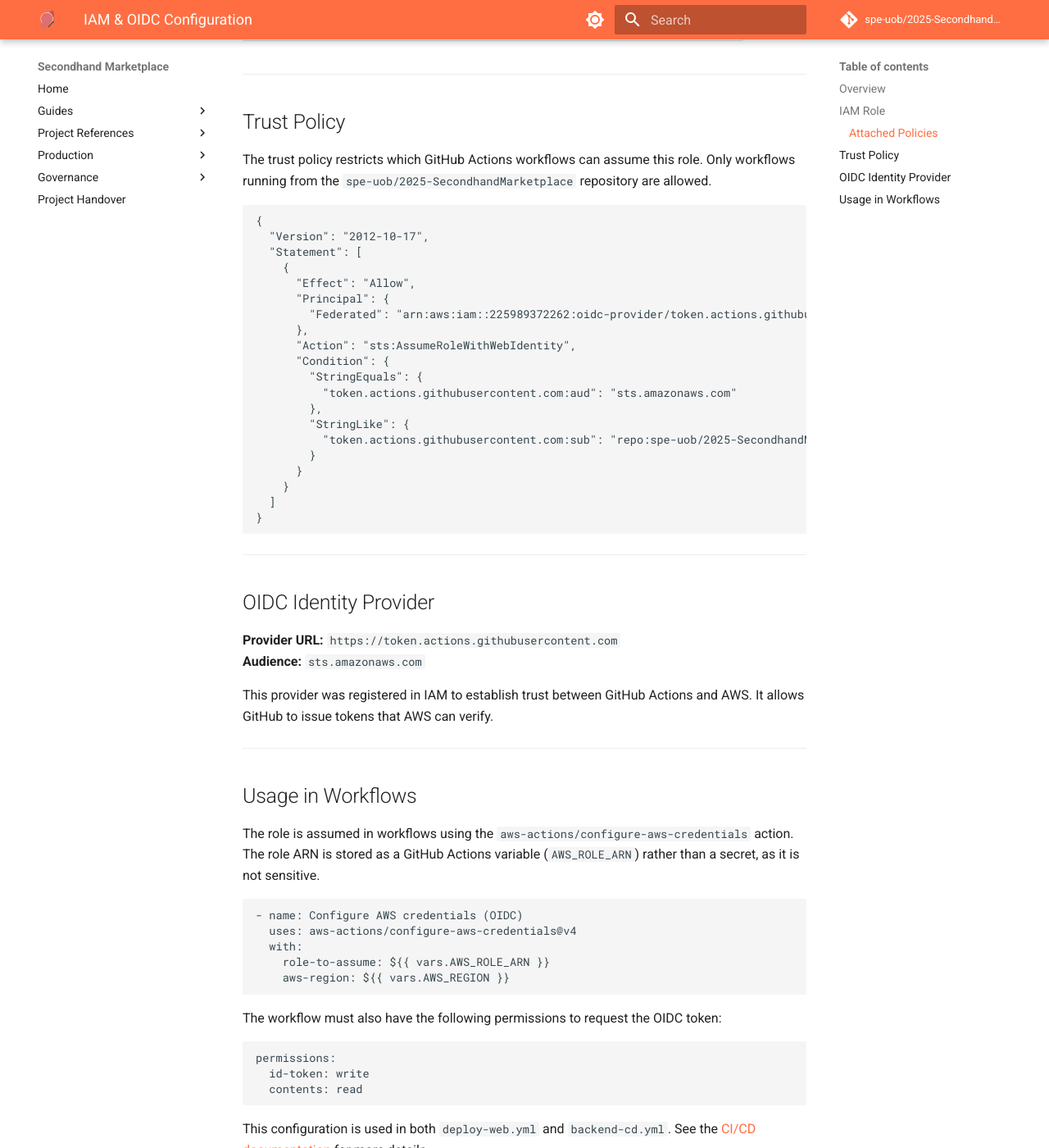
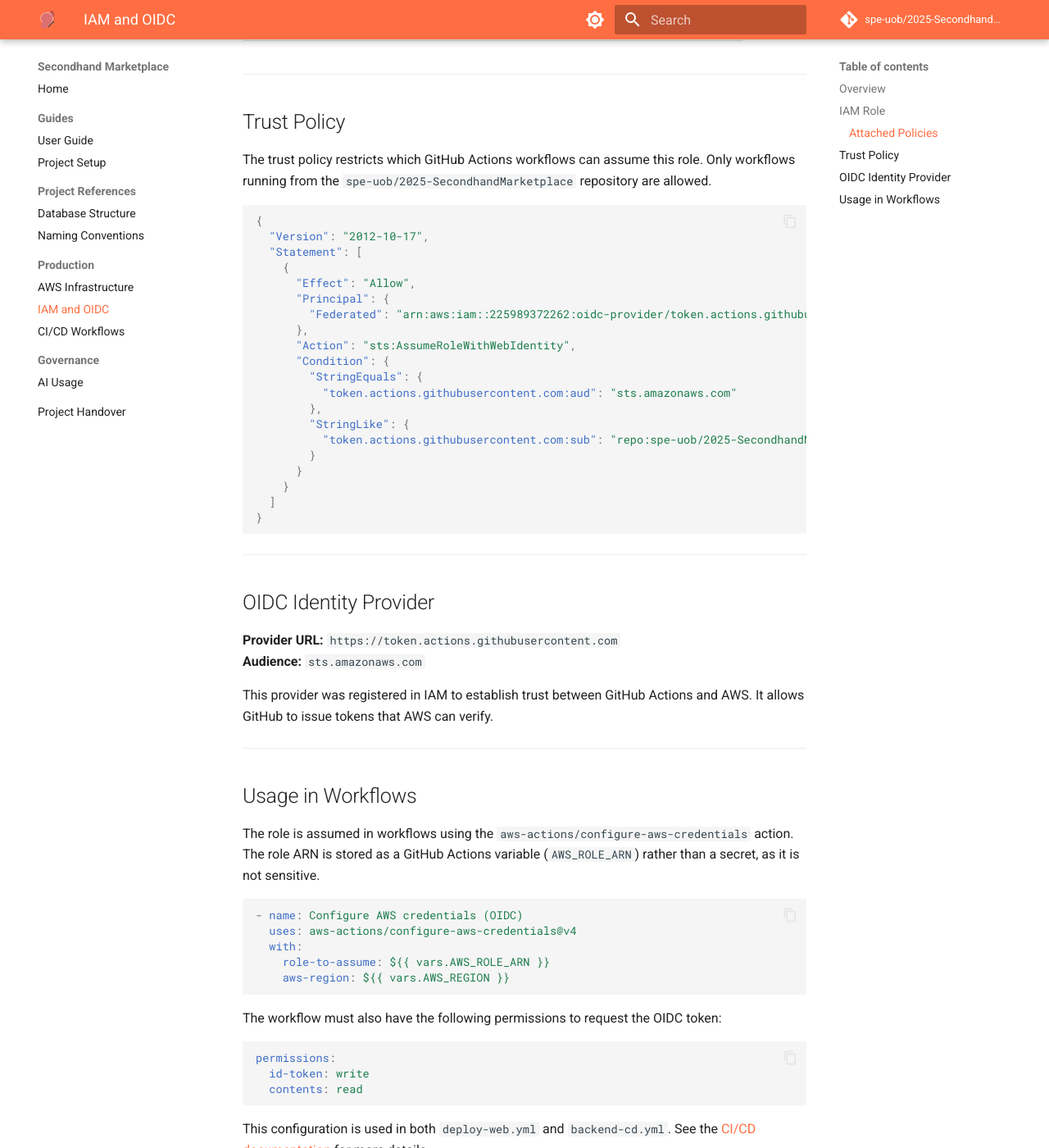
Before and after one commit to Ewan-Friend/Secondhand-Marketplace, an MkDocs documentation site: the page built from docs/aws/iam-oidc.md, in a window 1280 px wide and 1400 px high, scrolled down 926 px. Shown: the whole window at 82% size. Built offline with MkDocs 1.6.1 and Material for MkDocs 9.7.7, drawn with Linux system fonts in a browser that asks for light colours; comment, search, counter and statistics services are not loaded; some of the changed lines change nothing that is shown.

Commit message:
fix(mkdocs): update site URL and correct navigation links; enhance theme features and plugins

```diff
--- a/mkdocs.yml
+++ b/mkdocs.yml
@@ -1,5 +1,5 @@
 site_name: Secondhand Marketplace
-site_url: https://example.com
+site_url: https://urban-adventure-qm9y5k8.pages.github.io/
 
 repo_name: spe-uob/2025-SecondhandMarketplace
 repo_url: https://github.com/spe-uob/2025-SecondhandMarketplace
@@ -9,6 +9,12 @@
   favicon: logos/logo.png
   logo: logos/logo.svg
   locale: en
+  features:
+  - navigation.instant
+  - navigation.tracking
+  - navigation.sections
+  - navigation.expand
+  - content.code.copy
   palette:
     # Taken from https://squidfunk.github.io/mkdocs-material/setup/changing-the-colors/https://squidfunk.github.io/mkdocs-material/setup/changing-the-colors/
     # Light mode
@@ -24,6 +30,8 @@
         icon: material/brightness-4
         name: Switch to light mode
 
+plugins:
+ - search
 
 nav:
   - Home: index.md
@@ -35,7 +43,7 @@
       - Naming Conventions: naming_conventions/naming_conventions.md
   - Production:
       - AWS Infrastructure: aws/aws-infrastructure.md
-      - IAM and OIDC: aws/iam-oidc
+      - IAM and OIDC: aws/iam-oidc.md
       - CI/CD Workflows: workflows/ci-cd.md
   - Governance:
     - AI Usage: AI_usage/Ai_info.md
@@ -45,3 +53,10 @@
 markdown_extensions:
   - toc:
       permalink: true
+  - admonition
+  - tables
+  - footnotes
+  - attr_list
+  - md_in_html
+  - pymdownx.details
+  - pymdownx.superfences
```
